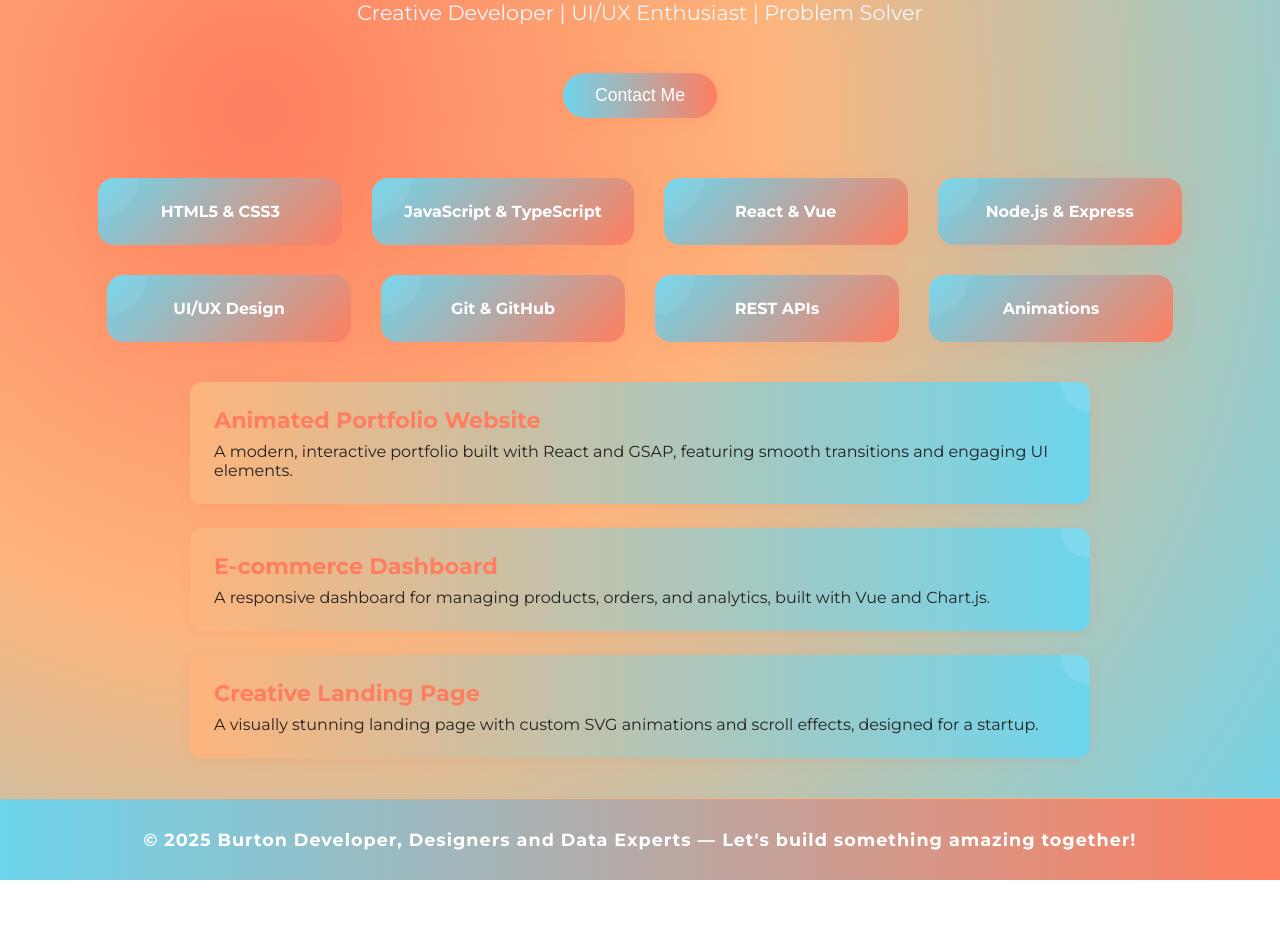
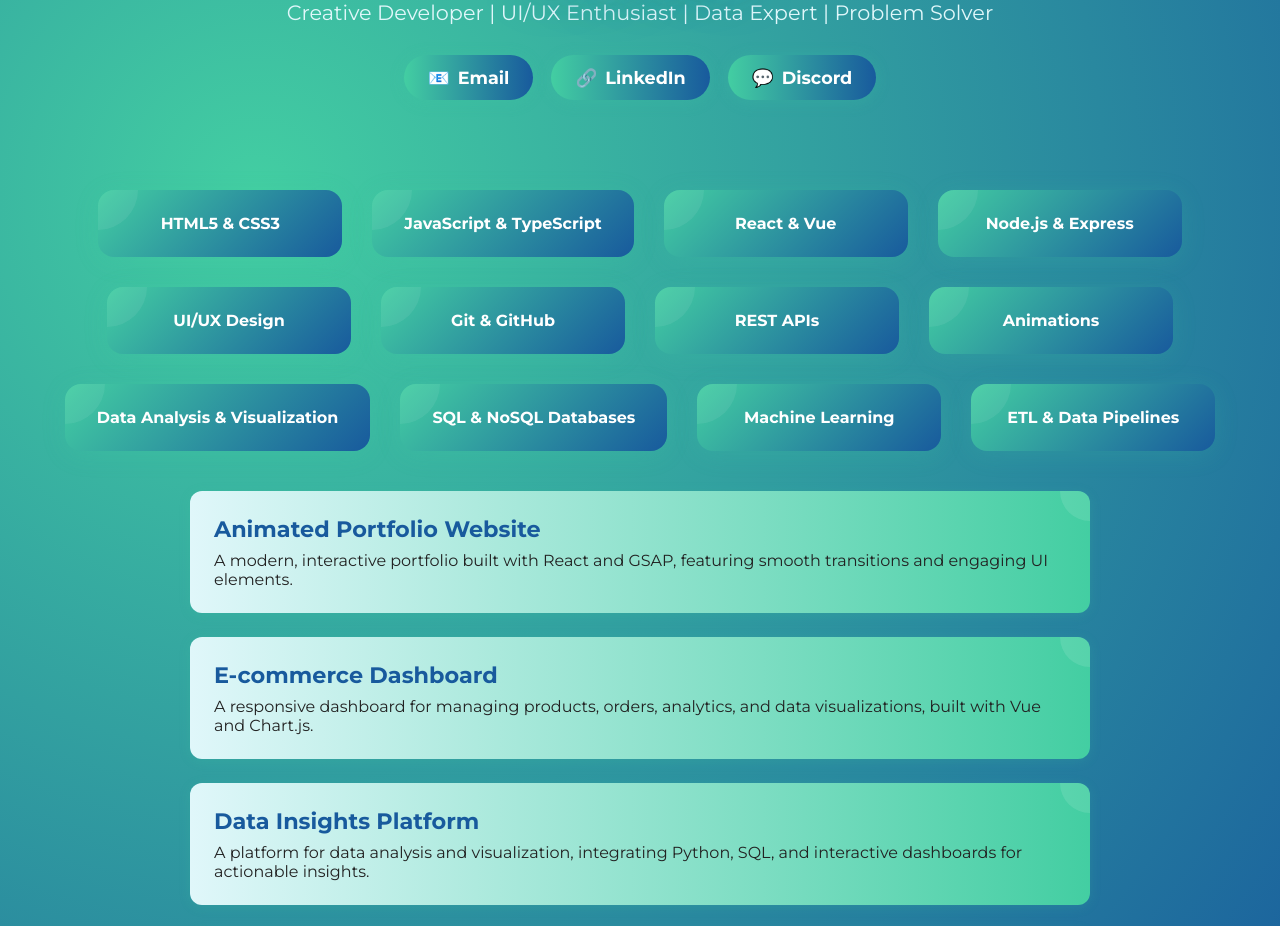
Before and after one commit to Burto2374/Burto2374.github.io, a plain HTML site: page index.html in a window 1280 px wide. Shown: the part 218-1144 px from the top of the page. Before the commit the page ends 1098 px from the top, so only its background shows below. Drawn offline with Linux system fonts and the light colour scheme.

Commit message:
Update index.html

```diff
--- a/index.html
+++ b/index.html
@@ -3,13 +3,13 @@
 <head>
   <meta charset="UTF-8">
   <meta name="viewport" content="width=device-width,initial-scale=1.0">
-  <title>Burton Developers, Designers and Data Experts | Portfolio</title>
+  <title>Burton Developers | Portfolio</title>
   <link href="https://fonts.googleapis.com/css?family=Montserrat:700,400&display=swap" rel="stylesheet">
   <style>
     body {
       margin: 0;
       font-family: 'Montserrat', sans-serif;
-      background: radial-gradient(circle at 20% 30%, #ff7e5f 0%, #feb47b 40%, #6dd5ed 100%);
+      background: radial-gradient(circle at 20% 30%, #43cea2 0%, #185a9d 100%);
       color: #fff;
       min-height: 100vh;
       overflow-x: hidden;
@@ -33,12 +33,12 @@
       z-index: 1;
     }
     @keyframes neonGlow {
-      from { text-shadow: 0 0 10px #fff, 0 0 20px #ff7e5f, 0 0 30px #feb47b;}
-      to { text-shadow: 0 0 20px #fff, 0 0 40px #6dd5ed, 0 0 60px #feb47b;}
+      from { text-shadow: 0 0 10px #fff, 0 0 20px #43cea2, 0 0 30px #185a9d;}
+      to { text-shadow: 0 0 20px #fff, 0 0 40px #43cea2, 0 0 60px #185a9d;}
     }
     .subtitle {
       font-size: 1.3rem;
-      color: #f0f8ff;
+      color: #e0f7fa;
       margin-bottom: 30px;
       animation: fadeIn 2s;
     }
@@ -46,24 +46,35 @@
       from { opacity: 0;}
       to { opacity: 1;}
     }
+    .contacts {
+      display: flex;
+      justify-content: center;
+      gap: 18px;
+      margin-bottom: 30px;
+      animation: fadeIn 1.5s;
+    }
     .contact-btn {
-      display: inline-block;
-      margin-top: 18px;
-      padding: 12px 32px;
-      background: linear-gradient(90deg,#6dd5ed,#ff7e5f);
+      display: flex;
+      align-items: center;
+      gap: 8px;
+      padding: 12px 24px;
+      background: linear-gradient(90deg,#43cea2,#185a9d);
       color: #fff;
       border: none;
       border-radius: 24px;
       font-size: 1.1rem;
       cursor: pointer;
-      box-shadow: 0 2px 16px rgba(255,126,95,0.2);
+      text-decoration: none;
+      font-weight: 700;
+      box-shadow: 0 2px 16px rgba(67,206,162,0.2);
       transition: background 0.3s, transform 0.2s;
       animation: bounceIn 1.2s;
     }
     .contact-btn:hover {
-      background: linear-gradient(90deg,#ff7e5f,#6dd5ed);
+      background: linear-gradient(90deg,#185a9d,#43cea2);
       transform: scale(1.12) rotate(-2deg);
-      box-shadow: 0 4px 32px rgba(255,126,95,0.3);
+      box-shadow: 0 4px 32px rgba(67,206,162,0.3);
+      text-decoration: none;
     }
     @keyframes bounceIn {
       0% { transform: scale(0.8);}
@@ -78,18 +89,19 @@
       margin: 40px 0;
     }
     .skill-card {
-      background: linear-gradient(135deg, #6dd5ed 0%, #ff7e5f 100%);
+      background: linear-gradient(135deg, #43cea2 0%, #185a9d 100%);
       border-radius: 16px;
       padding: 24px 32px;
       min-width: 180px;
       text-align: center;
       color: #fff;
       font-weight: 700;
-      box-shadow: 0 4px 24px rgba(255,126,95,0.15);
+      box-shadow: 0 4px 24px rgba(67,206,162,0.15);
       transition: transform 0.3s, box-shadow 0.3s;
       animation: floatIn 1s;
       position: relative;
       overflow: hidden;
+      cursor: pointer;
     }
     .skill-card::after {
       content: '';
@@ -107,7 +119,7 @@
     }
     .skill-card:hover {
       transform: scale(1.12) rotate(-2deg);
-      box-shadow: 0 8px 32px rgba(255,126,95,0.3);
+      box-shadow: 0 8px 32px rgba(67,206,162,0.3);
     }
     @keyframes floatIn {
       from { opacity: 0; transform: translateY(40px);}
@@ -119,11 +131,11 @@
       padding: 0 20px;
     }
     .project {
-      background: linear-gradient(90deg, #feb47b 0%, #6dd5ed 100%);
+      background: linear-gradient(90deg, #e0f7fa 0%, #43cea2 100%);
       border-radius: 12px;
       margin-bottom: 24px;
       padding: 24px;
-      box-shadow: 0 2px 12px rgba(255,126,95,0.15);
+      box-shadow: 0 2px 12px rgba(67,206,162,0.15);
       transition: box-shadow 0.3s, transform 0.3s;
       animation: fadeInUp 1s;
       color: #222;
@@ -141,7 +153,7 @@
       animation: pulse 2s infinite alternate;
     }
     .project:hover {
-      box-shadow: 0 6px 24px rgba(255,126,95,0.25);
+      box-shadow: 0 6px 24px rgba(67,206,162,0.25);
       transform: scale(1.04);
     }
     @keyframes fadeInUp {
@@ -151,7 +163,7 @@
     .project-title {
       font-size: 1.4rem;
       margin-bottom: 8px;
-      color: #ff7e5f;
+      color: #185a9d;
       font-weight: bold;
       z-index: 1;
       position: relative;
@@ -167,8 +179,8 @@
       padding: 30px 10px;
       font-size: 1.1rem;
       color: #fff;
-      background: linear-gradient(90deg, #6dd5ed 0%, #ff7e5f 100%);
-      border-top: 1px solid #feb47b;
+      background: linear-gradient(90deg, #43cea2 0%, #185a9d 100%);
+      border-top: 1px solid #e0f7fa;
       margin-top: 40px;
       animation: fadeIn 2s;
       font-weight: 700;
@@ -180,14 +192,35 @@
       .skill-card { min-width: 120px; padding: 16px 10px;}
       .projects { padding: 0 5px;}
       .project { padding: 14px;}
+      .contacts { flex-direction: column; gap: 10px;}
     }
   </style>
+  <script>
+    // Example skill card click actions
+    document.addEventListener('DOMContentLoaded', function() {
+      document.querySelectorAll('.skill-card').forEach(function(card) {
+        card.addEventListener('click', function() {
+          alert('Skill: ' + card.textContent.trim());
+        });
+      });
+    });
+  </script>
 </head>
 <body>
   <header>
-    <h1>Burton Developers, Designers and Data Experts</h1>
-    <div class="subtitle">Creative Developer | UI/UX Enthusiast | Problem Solver</div>
-    <button class="contact-btn" onclick="window.location.href='mailto:your@email.com'">Contact Me</button>
+    <h1>Burton Developers,Designers and Data Experts</h1>
+    <div class="subtitle">Creative Developer | UI/UX Enthusiast | Data Expert | Problem Solver</div>
+    <div class="contacts">
+      <a class="contact-btn" href="mailto:angeliebiongan@gmail.com" target="_blank" title="Email">
+        <span>📧</span> Email
+      </a>
+      <a class="contact-btn" href="https://www.linkedin.com/in/burton-githui-b23a811b8/" target="_blank" title="LinkedIn">
+        <span>🔗</span> LinkedIn
+      </a>
+      <a class="contact-btn" href="https://discord.com/users/1045068957004071002" target="_blank" title="Discord">
+        <span>💬</span> Discord
+      </a>
+    </div>
   </header>
 
   <section class="skills">
@@ -199,6 +232,10 @@
     <div class="skill-card">Git & GitHub</div>
     <div class="skill-card">REST APIs</div>
     <div class="skill-card">Animations</div>
+    <div class="skill-card">Data Analysis & Visualization</div>
+    <div class="skill-card">SQL & NoSQL Databases</div>
+    <div class="skill-card">Machine Learning</div>
+    <div class="skill-card">ETL & Data Pipelines</div>
   </section>
 
   <section class="projects">
@@ -208,7 +245,11 @@
     </div>
     <div class="project">
       <div class="project-title">E-commerce Dashboard</div>
-      <div class="project-desc">A responsive dashboard for managing products, orders, and analytics, built with Vue and Chart.js.</div>
+      <div class="project-desc">A responsive dashboard for managing products, orders, analytics, and data visualizations, built with Vue and Chart.js.</div>
+    </div>
+    <div class="project">
+      <div class="project-title">Data Insights Platform</div>
+      <div class="project-desc">A platform for data analysis and visualization, integrating Python, SQL, and interactive dashboards for actionable insights.</div>
     </div>
     <div class="project">
       <div class="project-title">Creative Landing Page</div>
@@ -217,7 +258,7 @@
   </section>
 
   <footer>
-    &copy; 2025 Burton Developer, Designers and Data Experts &mdash; Let's build something amazing together!
+    &copy; 2025 Burton Developers,Designers and Data Experts &mdash; Let's build something amazing together!
   </footer>
 </body>
 </html>
```
